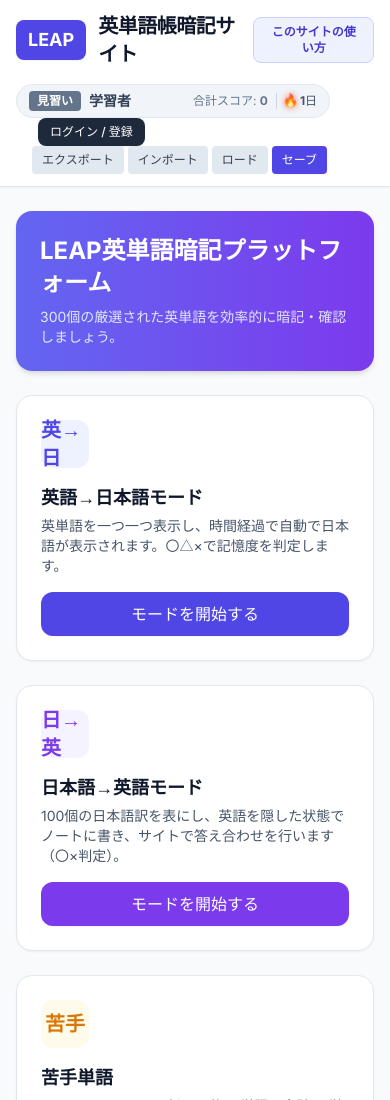
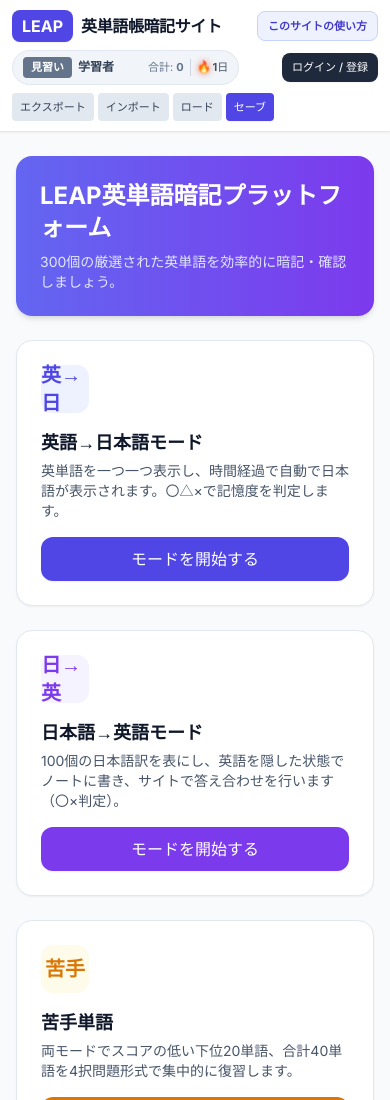
Before and after one commit to erete1103/LEAP-, a plain HTML site: page leap (1).html in a window 390 px wide. Shown: the top 1100 px of the page. Drawn offline with nearby package versions, Linux system fonts and the light colour scheme; no server answers.

Commit message:
Update leap (1).html

```diff
--- a/leap (1).html
+++ b/leap (1).html
@@ -38,44 +38,46 @@
 <body class="bg-slate-50 text-slate-800 min-h-screen flex flex-col">
 
     <!-- Header / Navbar -->
+<!-- Header / Navbar -->
     <header class="bg-white shadow-sm border-b border-slate-200 sticky top-0 z-50">
-        <div class="max-w-7xl mx-auto px-4 py-3 flex flex-wrap justify-between items-center gap-4">
-            <div class="flex items-center space-x-3">
-                <div class="flex items-center space-x-3 cursor-pointer" onclick="switchView('home')">
-                    <span class="bg-indigo-600 text-white font-bold px-3 py-1.5 rounded-lg shadow-sm text-lg">LEAP</span>
-                    <h1 class="text-xl font-bold tracking-tight text-slate-900">英単語帳暗記サイト</h1>
+        <div class="max-w-7xl mx-auto px-3 sm:px-4 py-2.5 sm:py-3 flex flex-wrap justify-between items-center gap-2 sm:gap-4">
+            <div class="flex items-center justify-between w-full sm:w-auto space-x-2 sm:space-x-3">
+                <div class="flex items-center space-x-2 sm:space-x-3 cursor-pointer" onclick="switchView('home')">
+                    <span class="bg-indigo-600 text-white font-bold px-2.5 py-1 sm:px-3 sm:py-1.5 rounded-lg shadow-sm text-base sm:text-lg">LEAP</span>
+                    <h1 class="text-base sm:text-xl font-bold tracking-tight text-slate-900">英単語帳暗記サイト</h1>
                 </div>
-                <button id="homeGuideButton" onclick="openUsageModal()" class="text-xs bg-indigo-50 hover:bg-indigo-100 text-indigo-700 border border-indigo-200 px-3 py-1.5 rounded-lg font-semibold transition">このサイトの使い方</button>
+                <button id="homeGuideButton" onclick="openUsageModal()" class="text-[11px] sm:text-xs bg-indigo-50 hover:bg-indigo-100 text-indigo-700 border border-indigo-200 px-2.5 py-1.5 rounded-lg font-semibold transition whitespace-nowrap">このサイトの使い方</button>
             </div>
-            <div class="flex items-center space-x-4 flex-wrap">
+            <div class="flex items-center gap-2 sm:gap-4 flex-wrap w-full sm:w-auto justify-between sm:justify-end">
                 <!-- User Profile & Rank -->
-                <div class="flex items-center space-x-2 bg-slate-100 px-3 py-1.5 rounded-full border border-slate-200">
-                    <span id="userRankBadge" class="text-xs font-bold px-2 py-0.5 rounded text-white bg-slate-500">見習い</span>
-                    <input type="text" id="usernameInput" value="学習者" class="bg-transparent font-semibold text-sm focus:outline-none w-24 text-slate-700" onchange="updateUsername(this.value)" title="クリックしてユーザー名変更">
-                    <span class="text-xs text-slate-500">合計スコア: <strong id="totalScoreDisplay">0</strong></span>
-                    <span class="text-xs text-slate-600 flex items-center space-x-0.5 pl-1.5 border-l border-slate-300" title="連続ログイン日数">
+                <div class="flex items-center space-x-1.5 sm:space-x-2 bg-slate-100 px-2.5 sm:px-3 py-1.5 rounded-full border border-slate-200 max-w-full overflow-x-auto">
+                    <span id="userRankBadge" class="text-[11px] sm:text-xs font-bold px-2 py-0.5 rounded text-white bg-slate-500 whitespace-nowrap">見習い</span>
+                    <input type="text" id="usernameInput" value="学習者" class="bg-transparent font-semibold text-xs sm:text-sm focus:outline-none w-16 sm:w-24 text-slate-700" onchange="updateUsername(this.value)" title="クリックしてユーザー名変更">
+                    <span class="text-[11px] sm:text-xs text-slate-500 whitespace-nowrap">合計: <strong id="totalScoreDisplay">0</strong></span>
+                    <span class="text-[11px] sm:text-xs text-slate-600 flex items-center space-x-0.5 pl-1.5 border-l border-slate-300 whitespace-nowrap" title="連続ログイン日数">
                         <span class="animate-burn">🔥</span>
                         <strong id="loginStreakDisplay">1</strong>日
                     </span>
                 </div>
-                <!-- Account Login/Logout Controls (Home Screen Only) -->
-                <div id="homeAuthControls" class="flex items-center space-x-1.5">
-                    <div id="authStatusBadge" class="hidden inline-flex items-center space-x-2 text-xs bg-emerald-50 text-emerald-700 border border-emerald-200 px-2.5 py-1 rounded-lg font-medium max-w-[270px]">
-                        <img id="authAvatarImg" src="" alt="ユーザーアイコン" referrerpolicy="no-referrer" class="hidden w-6 h-6 rounded-full object-cover border border-emerald-300 flex-shrink-0" onerror="this.classList.add('hidden'); document.getElementById('authAvatarFallback').classList.remove('hidden');">
-                        <span id="authAvatarFallback" class="hidden w-6 h-6 rounded-full bg-emerald-600 text-white text-[11px] font-bold flex items-center justify-center flex-shrink-0">U</span>
+                <!-- Account Login/Logout & Reset Controls (Home Screen Only) -->
+                <div id="homeAuthControls" class="flex items-center gap-1.5 flex-wrap">
+                    <div id="authStatusBadge" class="hidden inline-flex items-center space-x-1.5 sm:space-x-2 text-[11px] sm:text-xs bg-emerald-50 text-emerald-700 border border-emerald-200 px-2 sm:px-2.5 py-1 rounded-lg font-medium max-w-[180px] sm:max-w-[270px]">
+                        <img id="authAvatarImg" src="" alt="ユーザーアイコン" referrerpolicy="no-referrer" class="hidden w-5 h-5 sm:w-6 sm:h-6 rounded-full object-cover border border-emerald-300 flex-shrink-0" onerror="this.classList.add('hidden'); document.getElementById('authAvatarFallback').classList.remove('hidden');">
+                        <span id="authAvatarFallback" class="hidden w-5 h-5 sm:w-6 sm:h-6 rounded-full bg-emerald-600 text-white text-[10px] sm:text-[11px] font-bold flex items-center justify-center flex-shrink-0">U</span>
                         <span id="authStatusText" class="truncate"></span>
                     </div>
-                    <button id="openAuthModalBtn" onclick="openAuthModal()" class="text-xs bg-slate-800 hover:bg-slate-900 text-white px-3 py-1.5 rounded-lg font-medium shadow-sm transition">ログイン / 登録</button>
-                    <button id="logoutBtn" onclick="handleLogout()" class="hidden text-xs bg-rose-50 hover:bg-rose-100 text-rose-700 border border-rose-200 px-2.5 py-1.5 rounded-lg font-medium transition">ログアウト</button>
+                    <button id="openAuthModalBtn" onclick="openAuthModal()" class="text-[11px] sm:text-xs bg-slate-800 hover:bg-slate-900 text-white px-2.5 sm:px-3 py-1.5 rounded-lg font-medium shadow-sm transition whitespace-nowrap">ログイン / 登録</button>
+                    <button id="resetAccountDataBtn" onclick="startTripleResetConfirm()" class="hidden text-[11px] sm:text-xs bg-rose-600 hover:bg-rose-700 text-white px-2.5 py-1.5 rounded-lg font-medium shadow-sm transition whitespace-nowrap">データリセット</button>
+                    <button id="logoutBtn" onclick="handleLogout()" class="hidden text-[11px] sm:text-xs bg-rose-50 hover:bg-rose-100 text-rose-700 border border-rose-200 px-2.5 py-1.5 rounded-lg font-medium transition whitespace-nowrap">ログアウト</button>
                 </div>
                 <!-- Data Save/Load/Export/Import (Home Screen Only) -->
-                <div id="homeDataControls" class="flex items-center space-x-1">
-                    <button onclick="exportData()" class="text-xs bg-slate-200 hover:bg-slate-300 text-slate-700 px-2.5 py-1.5 rounded font-medium transition">エクスポート</button>
-                    <label class="text-xs bg-slate-200 hover:bg-slate-300 text-slate-700 px-2.5 py-1.5 rounded font-medium transition cursor-pointer">
+                <div id="homeDataControls" class="flex items-center gap-1 flex-wrap">
+                    <button onclick="exportData()" class="text-[11px] sm:text-xs bg-slate-200 hover:bg-slate-300 text-slate-700 px-2 sm:px-2.5 py-1.5 rounded font-medium transition">エクスポート</button>
+                    <label class="text-[11px] sm:text-xs bg-slate-200 hover:bg-slate-300 text-slate-700 px-2 sm:px-2.5 py-1.5 rounded font-medium transition cursor-pointer">
                         インポート<input type="file" id="importFile" class="hidden" accept=".json" onchange="importData(event)">
                     </label>
-                    <button onclick="loadData(true)" class="text-xs bg-slate-200 hover:bg-slate-300 text-slate-700 px-2.5 py-1.5 rounded font-medium transition">ロード</button>
-                    <button onclick="saveData()" class="text-xs bg-indigo-600 hover:bg-indigo-700 text-white px-2.5 py-1.5 rounded font-medium shadow-sm transition">セーブ</button>
+                    <button onclick="loadData(true)" class="text-[11px] sm:text-xs bg-slate-200 hover:bg-slate-300 text-slate-700 px-2 sm:px-2.5 py-1.5 rounded font-medium transition">ロード</button>
+                    <button onclick="saveData()" class="text-[11px] sm:text-xs bg-indigo-600 hover:bg-indigo-700 text-white px-2 sm:px-2.5 py-1.5 rounded font-medium shadow-sm transition">セーブ</button>
                 </div>
             </div>
         </div>
```
